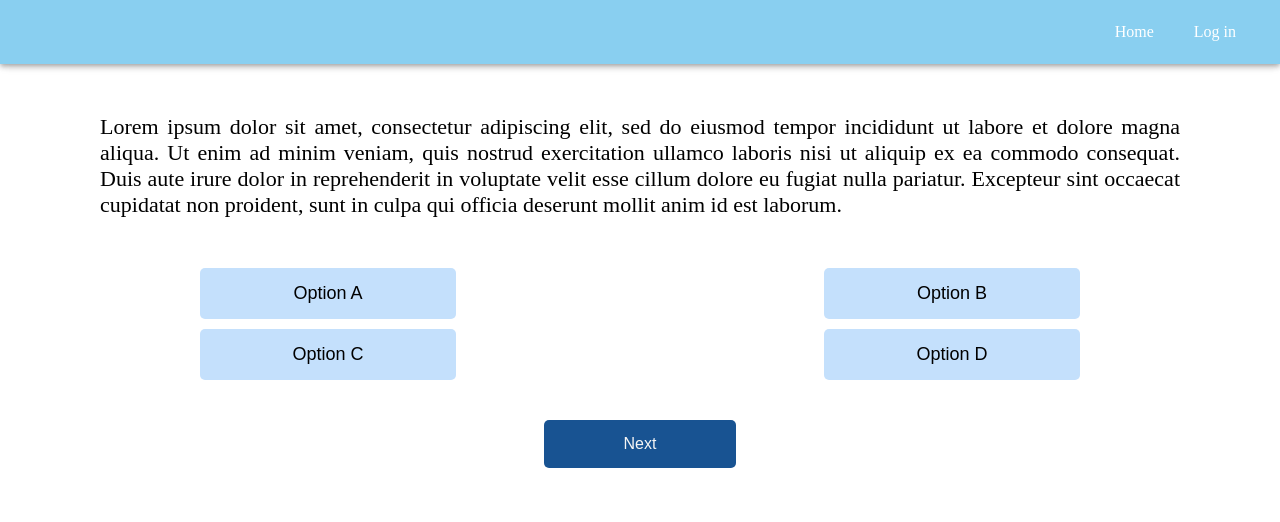
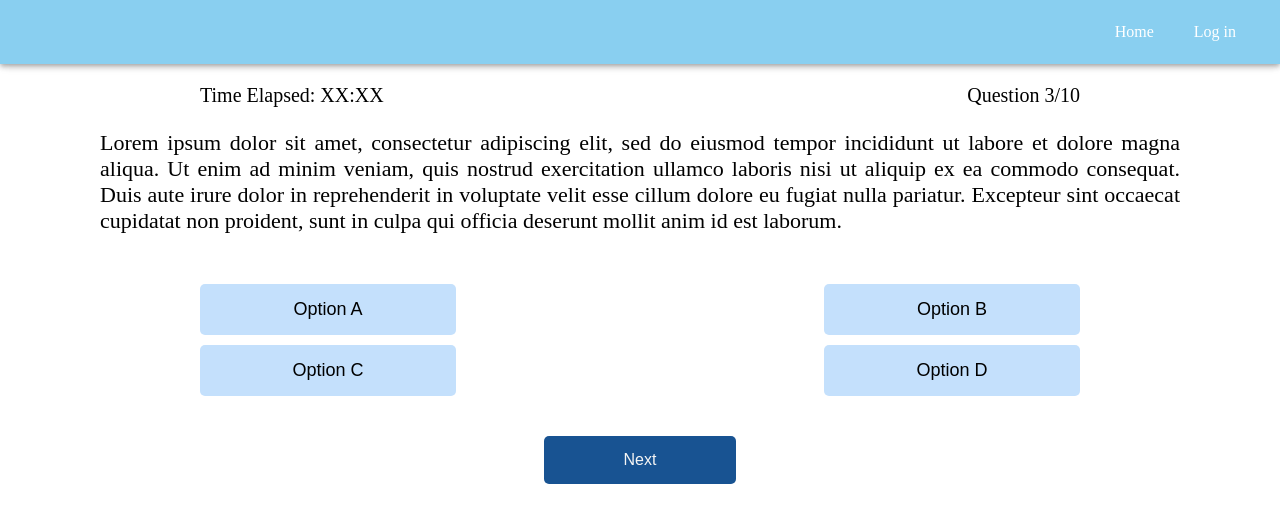
Before and after one commit to royantar0311/Quizzer, a React (Create React App) app: page /quizattempt in a window 1280 px wide. Shown: the top 522 px of the page. Built offline with nearby package versions, Linux system fonts and the light colour scheme; no server answers.

Commit message:
quizattemp updated

```diff
--- a/src/screens/QuizAttempt.css
+++ b/src/screens/QuizAttempt.css
@@ -3,9 +3,30 @@
 	padding: '40px';
     margin-left: 100px;
     margin-right: 100px;
-    margin-top: 50px;
+    margin-top: 30px;
     margin-bottom: 50px;
     font-size: 22px;
+}
+.time__count {
+    text-align: justify;
+	padding: '40px';
+    margin-left: 200px;
+    margin-right: 200px;
+    margin-top: 20px;
+    margin-bottom: 10px;
+    font-size: 20px;
+    float: left;
+}
+
+.ques__count {
+    text-align: justify;
+	padding: '40px';
+    margin-left: 200px;
+    margin-right: 200px;
+    margin-top: 20px;
+    margin-bottom: 10px;
+    font-size: 20px;
+    float: right;
 }
 
 .options {
--- a/src/screens/QuizAttempt.tsx
+++ b/src/screens/QuizAttempt.tsx
@@ -4,10 +4,23 @@ import './QuizAttempt.css'
 const QuizAttempt: FC = () => {
 
     const [question, setQuestion] = useState("Lorem ipsum dolor sit amet, consectetur adipiscing elit, sed do eiusmod tempor incididunt ut labore et dolore magna aliqua. Ut enim ad minim veniam, quis nostrud exercitation ullamco laboris nisi ut aliquip ex ea commodo consequat. Duis aute irure dolor in reprehenderit in voluptate velit esse cillum dolore eu fugiat nulla pariatur. Excepteur sint occaecat cupidatat non proident, sunt in culpa qui officia deserunt mollit anim id est laborum.");
+    const [count, setCount] = useState(3);
+    const [totalQues, setTotalQues] = useState(10);
 
     return (
 
         <div>
+
+            <div className="time__count">
+                Time Elapsed: XX:XX
+            </div>
+
+            <div className="ques__count">
+                Question {count}/{totalQues}
+            </div>
+
+            <br/> <br/>
+
             <div className="question">
                 {question}
             </div>
```
